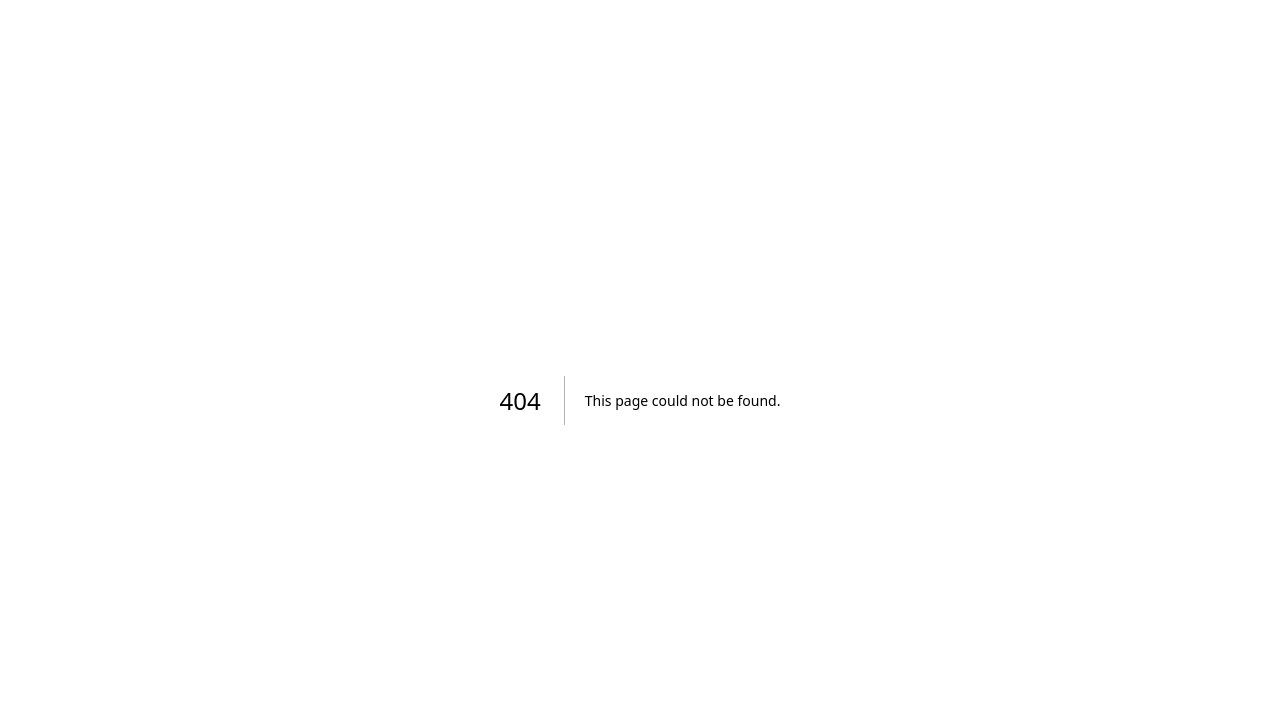
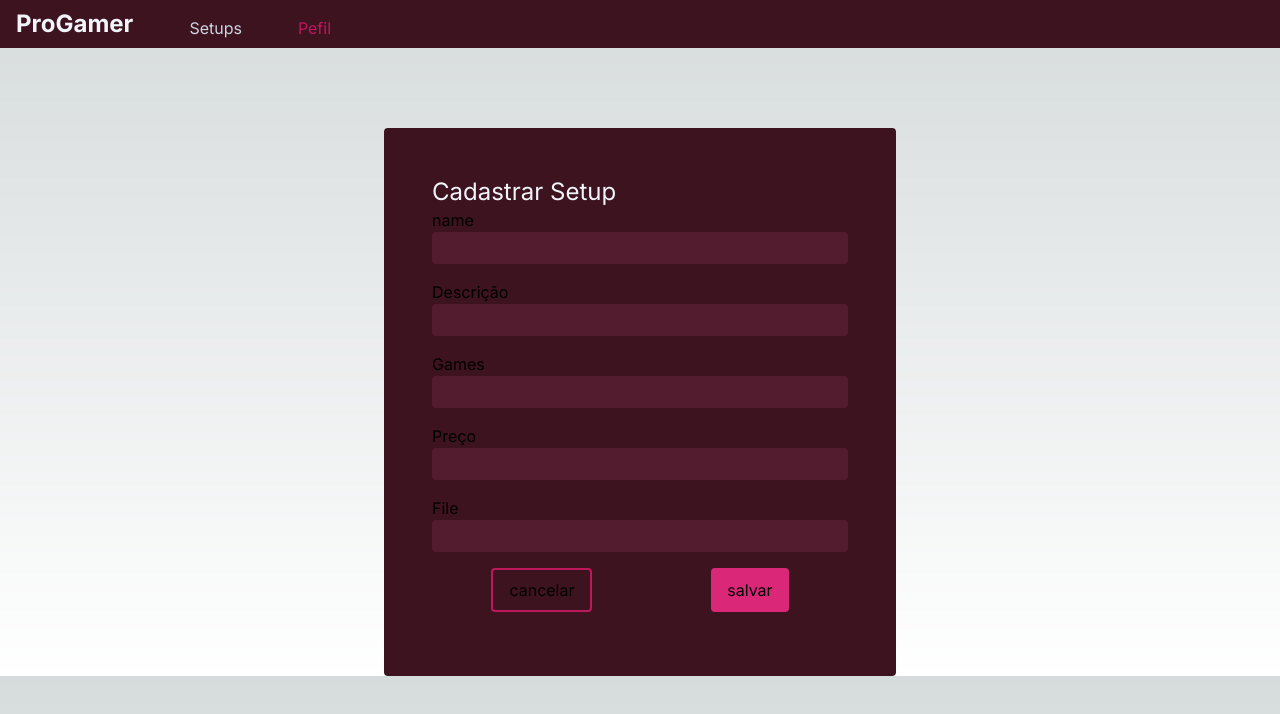
Before and after one commit to DiogoKahn/progamer-dbe, a Next.js app: page /setups/new in a window 1280 px wide. Before the commit this address had no page. Shown: the top 714 px of the page. Built offline with nearby package versions, Linux system fonts and the light colour scheme.

Commit message:
add post e att layout

```diff
--- a/next.config.js
+++ b/next.config.js
@@ -2,3 +2,9 @@
 const nextConfig = {}
 
 module.exports = nextConfig
+
+module.exports = {
+    experimental: {
+      serverActions: true,
+    },
+  }
--- /dev/null
+++ b/src/actions/setups.js
@@ -0,0 +1,27 @@
+"use server"
+
+import { revalidatePath } from "next/cache"
+
+export async function create(formData){
+    const url = "http://localhost:8080/progamer/api/setups"
+
+    const options = {
+        method: "POST",
+        body: JSON.stringify( Object.fromEntries(formData) ),
+        headers: {
+            "Content-Type": "application/json"
+        }
+    }
+
+    const resp = await fetch(url, options)
+    console.log(options.body)
+
+    if (resp.status !== 201){
+        const json = await resp.json()
+        const errors = json.reduce((str, error) => str += error.message + ". ", "")
+        return {message: `Erro ao cadastrar setup. ${errors}`}
+    }
+
+    revalidatePath("/setups")
+    return {success: "ok"}
+}
--- a/src/app/page.js
+++ b/src/app/page.js
@@ -1,4 +1,4 @@
-import NavBar from './components/NavBar'
+import NavBar from '../components/NavBar'
 import Image from 'next/image'
 
 export default function Home() {
--- a/src/app/perfil/page.js
+++ b/src/app/perfil/page.js
@@ -1,4 +1,4 @@
-import NavBar from '../components/NavBar'
+import NavBar from '../../components/NavBar'
 import Image from 'next/image'
 
 export default function Perfil() {
--- /dev/null
+++ b/src/app/setups/new/page.jsx
@@ -0,0 +1,77 @@
+"use client"
+
+import { create } from "@/actions/setups";
+import Button from "@/components/Button";
+import InputText from "@/components/InputText";
+import NavBar from "@/components/NavBar";
+import { useState } from "react";
+import { redirect } from 'next/navigation'
+
+export default function FormSetups() {
+    const [error, setError] = useState("")
+
+    async function handleSubmit(formData){
+        const resp = await create(formData)
+
+        if (!resp.success) {
+            setError(resp.message)
+            return
+        }
+
+        redirect("/setups")
+
+    }
+
+    return (
+        <>
+            <NavBar active="setups" />
+
+            <main className="bg-primary mt-20 m-auto p-12 rounded max-w-lg">
+                <h2 className="text-2xl text-slate-100">Cadastrar Setup</h2>
+
+                <form action={handleSubmit} className="flex flex-col gap-4">
+                    <InputText
+                        label="name"
+                        id="name"
+                        name="name"
+                    />
+                    <InputText
+                        label="Descrição"
+                        id="description"
+                        name="description"
+                    />
+                    <InputText
+                        label="Games"
+                        id="games"
+                        name="games"
+                    />
+                    <InputText
+                        label="Preço"
+                        id="price"
+                        name="price"
+                    />
+                    <InputText
+                        label="File"
+                        id="file"
+                        name="file"
+                    />
+
+                    <div className="flex justify-around">
+                        <Button href="/setups" variant="secondary">
+                            cancelar
+                        </Button>
+                        <Button type="button">
+                            salvar
+                        </Button>
+                    </div>
+
+                    <span className="text-red-500">{error}</span>
+
+                </form>
+
+            </main>
+        </>
+
+
+    )
+}
--- a/src/app/setups/page.js
+++ b/src/app/setups/page.js
@@ -1,10 +1,10 @@
 import { Button } from '@mui/material';
-import NavBar from '../components/NavBar'
+import NavBar from '../../components/NavBar'
 import DataRow from "./DataRow";
 
 async function getSetups(){
   const url = "http://localhost:8080/progamer/api/setups"
-  const resp = await fetch(url, { next: { revalidate: 0 } })
+  const resp = await fetch(url)
   return resp.json()
 }
 
@@ -15,7 +15,11 @@ export default async function Setups() {
       <NavBar active={"setups"}/>
       <div className='flex justify-between'>
         <h2 className='m-20'>Setups</h2>
-        <Button variant="contained" href="#" className='m-20 bg-pink-600 hover:bg-secondary'>Adicionar Setup</Button>
+        <div className='rounded-sm p-5 m-20 bg-pink-600 hover:bg-secondary'>
+          <Button href="/setups/new" variant='primary'>
+            Adicionar Setup
+          </Button>
+        </div>
       </div>
       {setups.map(setup => <DataRow key={setup.id} setup={setup} />)}
     </>
--- /dev/null
+++ b/src/components/Button.jsx
@@ -0,0 +1,25 @@
+import Link from "next/link";
+
+export default function Button({ children, variant = "primary", type = "link", ...props }) {
+    const styles = {
+        primary: "flex items-center gap-2 bg-pink-600 py-2 px-4 rounded hover:bg-secondary",
+        secondary: "flex items-center gap-2 py-2 px-4 rounded border-2 border-pink-700 hover:bg-secondary"
+    }
+
+    const classVariant = styles[variant]
+
+    return (
+        <>
+            {
+                type === "link" ?
+                    <Link href="#" {...props} className={classVariant}>
+                        {children}
+                    </Link>
+                    :
+                    <button {...props} className={classVariant}>
+                        {children}
+                    </button>
+            }
+        </>
+    )
+}
--- /dev/null
+++ b/src/components/InputText.jsx
@@ -0,0 +1,8 @@
+export default function InputText({label, id, ...props}){
+    return (
+        <div className="flex flex-col">
+            <label htmlFor={id}>{label}</label>
+            <input type="text" id={id} {...props} className="bg-secondary rounded py-1 px-2 outline-none focus:ring-1 focus:ring-pink-600 " />
+        </div>
+    )
+}
--- a/src/app/components/NavBar.jsx
+++ b/src/components/NavBar.jsx
@@ -3,7 +3,7 @@ import Link from 'next/link' // Tag Link do Next faz o carregamento das páginas
 export default function NavBar({active}) {
     return (
     <nav className="flex justify-between items-center bg-primary px-4 py-2">
-        <ul id="links" className="flex items-end gap-14 text-slate-500">
+        <ul id="links" className="flex items-end gap-14 text-pink-700">
           <li>
             <Link href="/">
               <h1 className='text-2xl font-bold text-slate-100'>ProGamer</h1>
```
